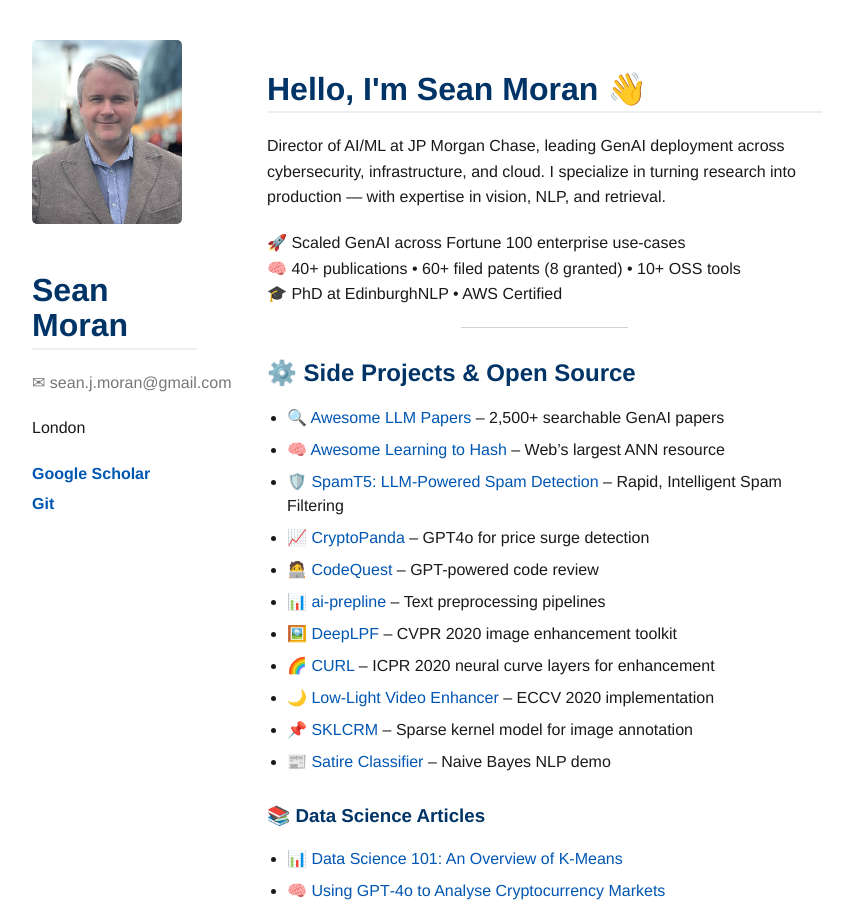
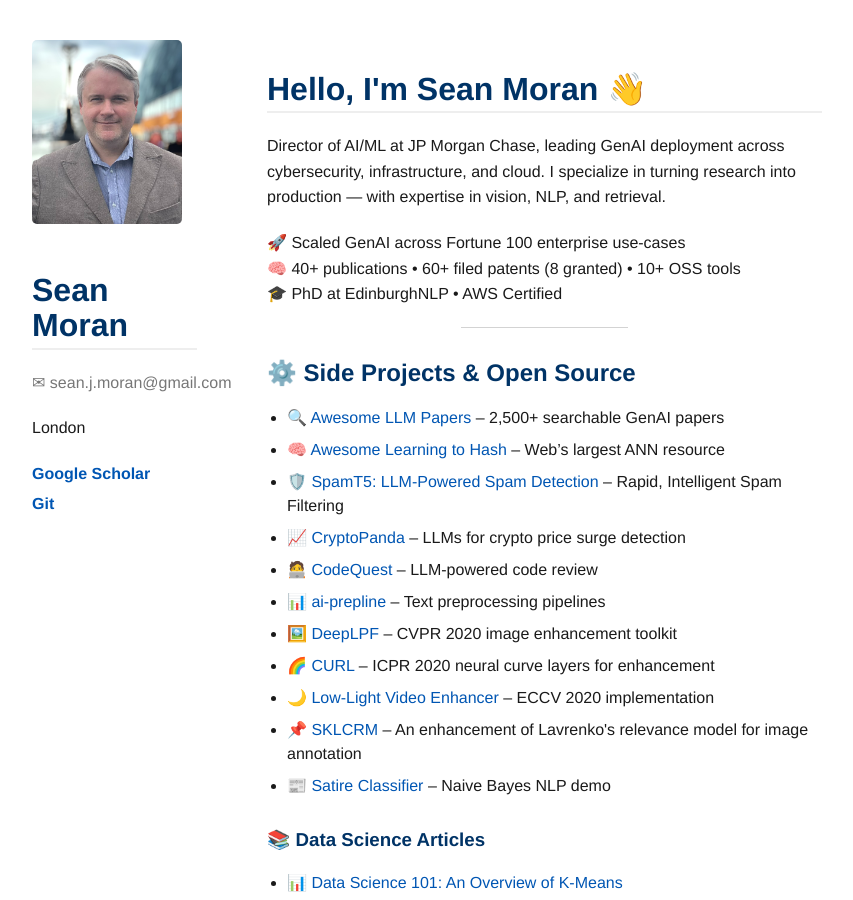
Before and after one commit to sjmoran/sjmoran.github.io, a Jekyll site: the page built from index.md, in a window 1280 px wide and 900 px high. Shown: the whole window, without its empty margins (8-861 px from the left). Built offline with Jekyll 4.4.1, drawn with Linux system fonts in a browser that asks for light colours.

Commit message:
Update side-projects.html

```diff
--- a/_includes/side-projects.html
+++ b/_includes/side-projects.html
@@ -2,13 +2,14 @@
 <ul>
   <li><a href="https://awesome-llm-papers.github.io">🔍 Awesome LLM Papers </a> – 2,500+ searchable GenAI papers</li>
   <li><a href="https://learning2hash.github.io">🧠 Awesome Learning to Hash</a> – Web’s largest ANN resource</li>
-  <li><a href="https://github.com/jpmorganchase/llm-email-spam-detection">🛡️ SpamT5: LLM-Powered Spam Detection</a> – Rapid, Intelligent Spam Filtering</li>  <li><a href="https://github.com/sjmoran/crypto-panda">📈 CryptoPanda</a> – GPT4o for price surge detection</li>
-  <li><a href="https://github.com/jpmorganchase/codequest">🧑‍💻 CodeQuest</a> – GPT-powered code review</li>
+  <li><a href="https://github.com/jpmorganchase/llm-email-spam-detection">🛡️ SpamT5: LLM-Powered Spam Detection</a> – Rapid, Intelligent Spam Filtering</li>
+  <li><a href="https://github.com/sjmoran/crypto-panda">📈 CryptoPanda</a> – LLMs for crypto price surge detection</li>
+  <li><a href="https://github.com/jpmorganchase/codequest">🧑‍💻 CodeQuest</a> – LLM-powered code review</li>
   <li><a href="https://github.com/jpmorganchase/ai-prepline">📊 ai-prepline</a> – Text preprocessing pipelines</li>
   <li><a href="https://github.com/sjmoran/DeepLPF">🖼️ DeepLPF</a> – CVPR 2020 image enhancement toolkit</li>
   <li><a href="https://github.com/sjmoran/CURL">🌈 CURL</a> – ICPR 2020 neural curve layers for enhancement</li>
   <li><a href="https://github.com/sjmoran/low-light-video-enhancement">🌙 Low-Light Video Enhancer</a> – ECCV 2020 implementation</li>
-  <li><a href="https://github.com/sjmoran/SKLCRM">📌 SKLCRM</a> – Sparse kernel model for image annotation</li>
+  <li><a href="https://github.com/sjmoran/SKLCRM">📌 SKLCRM</a> – An enhancement of Lavrenko's relevance model for image annotation</li>
   <li><a href="https://github.com/sjmoran/satire-classifier">📰 Satire Classifier</a> – Naive Bayes NLP demo</li>
 </ul>
 
```
